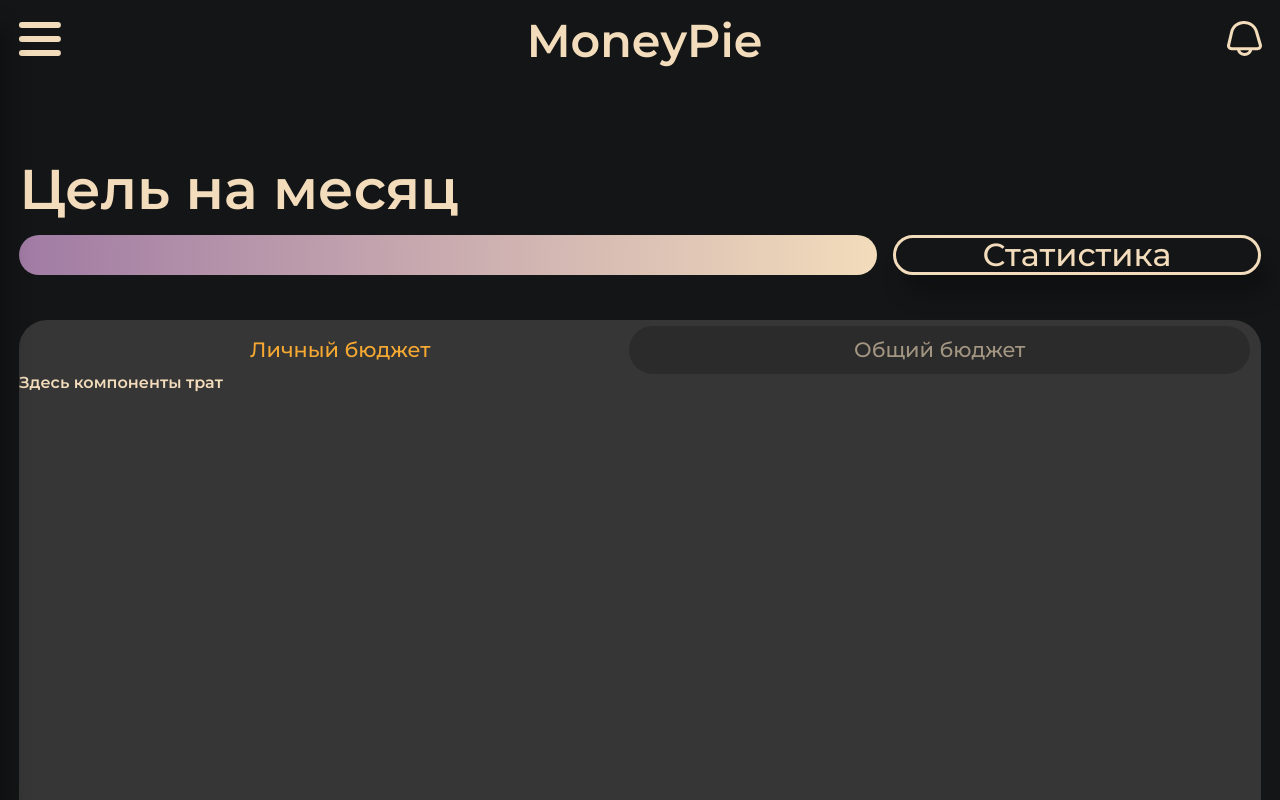
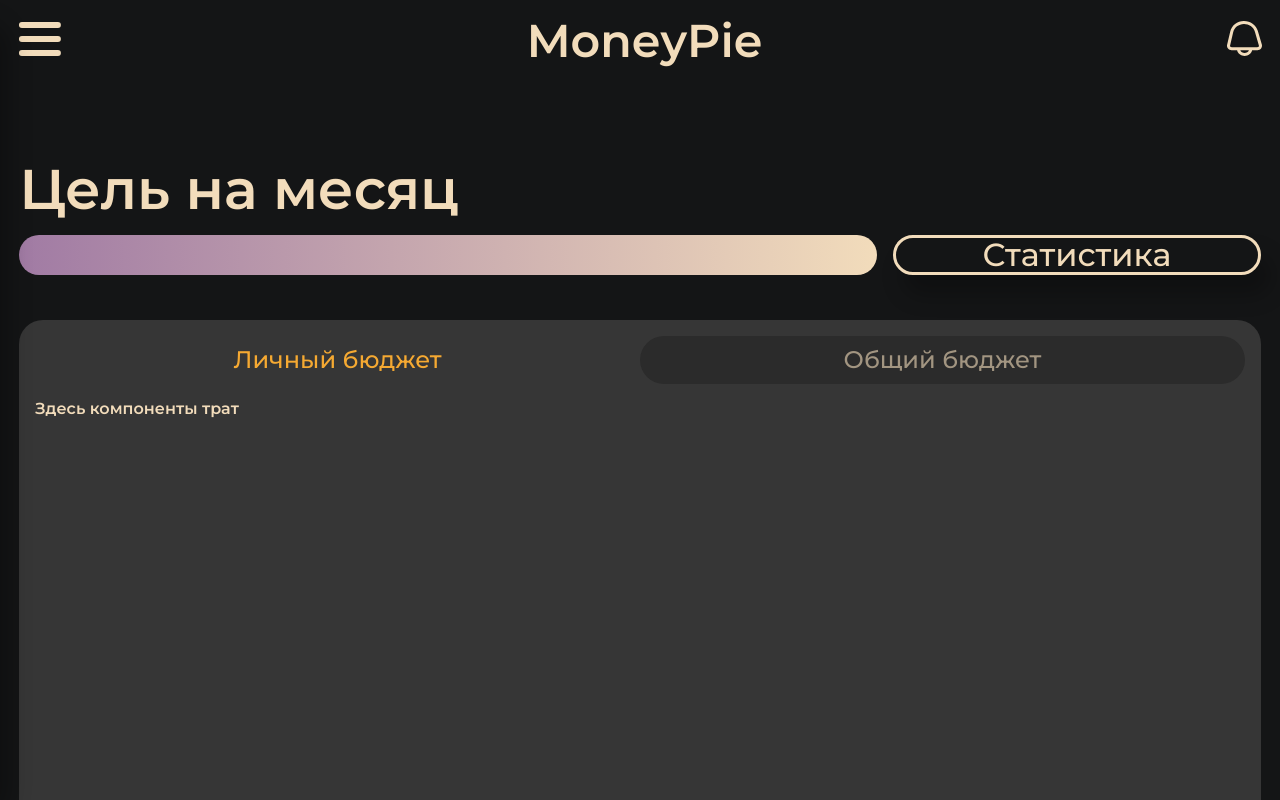
Before and after one commit to money-pie/frontend, a Next.js app: page / in a window 1280 px wide. Built offline with nearby package versions, Linux system fonts and the light colour scheme.

Commit message:
fix: update menu item

```diff
--- a/page-components/MenuItem/MenuItem.module.css
+++ b/page-components/MenuItem/MenuItem.module.css
@@ -1,5 +1,6 @@
 .menuitem {
   position: fixed;
+  z-index: auto;
   right: 1.5%;
   bottom: 0;
   left: 1.5%;
@@ -9,8 +10,11 @@
 
   width: 100fr;
   height: 60vh;
+  padding-right: 2vmin;
 
-  border-radius: 1.75rem 1.75rem 0 0;
+  padding-left: 2vmin;
+
+  border-radius: 1.5em 1.5em 0 0;
   background: var(--faint-strong);
 }
 
@@ -18,9 +22,12 @@
   display: flex;
   align-items: center;
   flex-direction: row;
-  justify-content: space-evenly;
+  justify-content: space-around;
 
-  margin-top: 0.5%;
+  width: 100%;
+
+  margin-top: 2vmin;
+  margin-bottom: 2vmin;
 
   font-size: 1.3rem;
 }
@@ -31,6 +38,7 @@
   justify-content: center;
 
   width: 50%;
+  height: 6vmin;
   margin-right: -2rem;
   margin-left: -2rem;
 
@@ -43,6 +51,8 @@
 
   border-radius: 1.75rem;
   background-color: var(--faint-strong-up);
+
+  font-size: 3vmin;
 }
 
 .menuitem-header button:hover {
```
